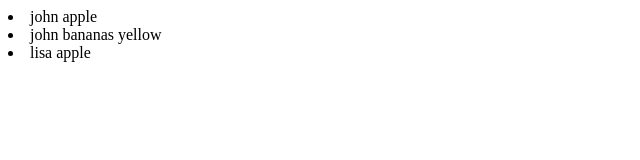
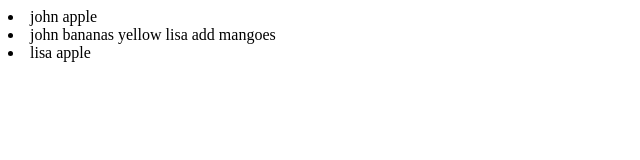
Before and after one commit to gitbot19/BunnyGit, a plain HTML site: page index.html in a window 1280 px wide. Shown: the whole page, without its empty margins (0-640 px from the left). Drawn offline with Linux system fonts and the light colour scheme.

Commit message:
add mangoes

```diff
--- a/index.html
+++ b/index.html
@@ -1,7 +1,7 @@
 <html>
     <body>
         <li>john apple</li>
-        <li>john bananas yellow</li>
+        <li>john bananas yellow lisa add mangoes</li>
         <li>lisa apple</li>
     </body>
 </html>
```
